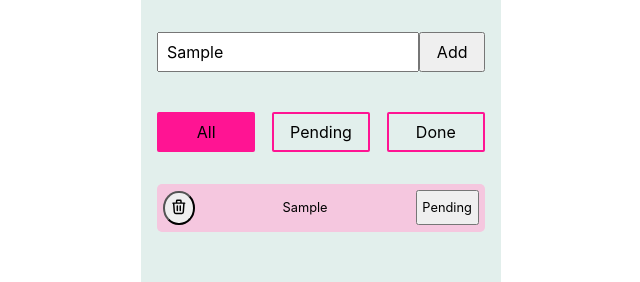
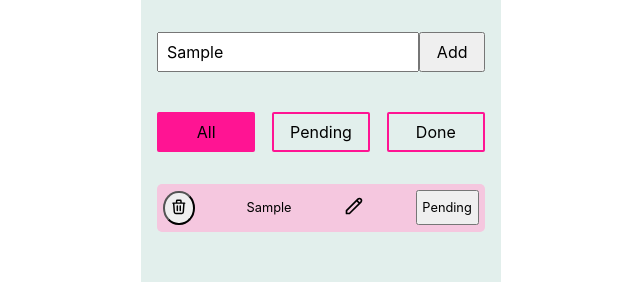
Before and after one commit to PulexIrritans/ToDo-List, a React (Create React App) app: page / in a window 1280 px wide. Both pictures are taken after typing "Sample" into the empty fields and a click on the button "Add". Shown: the top 282 px of the page, without its empty margins (319-959 px from the left). Built offline with nearby package versions, Linux system fonts and the light colour scheme.

Commit message:
added render content for edit mode

```diff
--- a/src/App.jsx
+++ b/src/App.jsx
@@ -1,49 +1,93 @@
 import "./App.css";
-import Header from './Components/Header';
-import Footer from './Components/Footer';
+import Header from "./Components/Header";
+import Footer from "./Components/Footer";
 import ToDoItem from "./Components/ToDoItem";
 import Filter from "./Components/Filter";
-import React, { useState } from 'react';
+import React, { useState } from "react";
+import { nanoid } from "nanoid";
 
 function App() {
-  const filter = ([{name: "All", status: "On"}, {name: "Pending", status: "Off"}, {name: "Done", status: "Off"}]);
+  const filter = [
+    { name: "All", status: "On" },
+    { name: "Pending", status: "Off" },
+    { name: "Done", status: "Off" },
+  ];
 
-  const [items, setItems] = useState([]);
+  const [newTodo, setNewTodo] = useState({
+    id: "",
+    text: "",
+    status: "Pending",
+  });
+  const [todoItemsList, setTodoItemsList] = useState([]);
   const [filterStatus, setFilterStatus] = useState("All");
+
+  const handleInput = (event) => {
+    const input = { ...newTodo };
+    input.text = event.target.value;
+    input.id = nanoid();
+    setNewTodo(input);
+  };
+
+  const handleUpdateInput = () => {}
+
+  const add = (todo) => {
+    const newItems = [...todoItemsList];
+    newItems.push(todo);
+    setTodoItemsList(newItems);
+  };
 
   // DO NOT Delete item from the filter function - it won't work!!
   const remove = (number) => {
-    const newItems = items.filter((item) => item.id !== number)
-    setItems(newItems)
-  }
-
-  const add = (todo) => {
-    const newItems = [...items]
-    newItems.push(todo)
-    setItems(newItems)
-  }
+    const newItems = todoItemsList.filter((item) => item.id !== number);
+    setTodoItemsList(newItems);
+  };
 
   const toggleStatus = (number) => {
-    const newItems = items.map((item => {if (item.id === number) {return {
-      ...item,
-      status: item.status==="Done" ? "Pending" : "Done"}} else {return item}}))
-    setItems(newItems)
-  }
+    const newItems = todoItemsList.map((item) => {
+      if (item.id === number) {
+        return {
+          ...item,
+          status: item.status === "Done" ? "Pending" : "Done",
+        };
+      } else {
+        return item;
+      }
+    });
+    setTodoItemsList(newItems);
+  };
 
   const showfilter = (name) => {
-    setFilterStatus(name)
-  }
+    setFilterStatus(name);
+  };
 
   return (
     <div className="App">
-      <Header add={add}/>
+      <Header add={add} handleInput={handleInput} newTodo={newTodo} />
       <main className="Main">
-        <Filter filter={filter} showfilter={showfilter} filterStatus={filterStatus}/>
+        <Filter
+          filter={filter}
+          showfilter={showfilter}
+          filterStatus={filterStatus}
+        />
         <ul className="Todo-ul">
-          {items.filter((item => filterStatus==="All" || item.status ===filterStatus)).map((item) => <ToDoItem key={item.id} text={item.text} status={item.status} remove={() => remove(item.id)} toggleStatus={() => toggleStatus(item.id)} filterStatus={filterStatus}/>)}
+          {todoItemsList
+            .filter(
+              (item) => filterStatus === "All" || item.status === filterStatus
+            )
+            .map((item) => (
+              <ToDoItem
+                key={item.id}
+                text={item.text}
+                status={item.status}
+                remove={() => remove(item.id)}
+                toggleStatus={() => toggleStatus(item.id)}
+                filterStatus={filterStatus}
+                handleUpdateInput={() => handleUpdateInput(item.id)}
+              />
+            ))}
         </ul>
       </main>
-      <Footer/>
+      <Footer />
     </div>
   );
 }
--- a/src/Components/Header.jsx
+++ b/src/Components/Header.jsx
@@ -1,19 +1,8 @@
-import React, { useState } from 'react';
-import {nanoid} from "nanoid";
-
-const Header = ({ add }) => {
-    const [newTodo, setNewTodo] = useState({id: "", text:"", status:"Pending"})
-
-    const handleInput = (event) => {
-        const input = {...newTodo}
-        input.text = event.target.value
-        input.id = nanoid()
-        setNewTodo(input)
-    }
+const Header = ({ add, handleInput, newTodo }) => {
 
     return (
         <div className="Header">
-            <input className="Header-input" onInput={handleInput} type="text" name="" id="" placeholder="My new Toos"/>
+            <input className="Header-input" onInput={handleInput} type="text" name="" id="" placeholder="My new Todos"/>
             <button className="Header-button" onClick={() => add(newTodo)}>Add</button>
 
         </div>
--- a/src/Components/ToDoItem.jsx
+++ b/src/Components/ToDoItem.jsx
@@ -1,13 +1,28 @@
+import { useState } from 'react'
 import {ReactComponent as TrashLogo} from '../trash.svg'
+import {ReactComponent as EditLogo} from '../edit.svg'
+import {ReactComponent as ConfirmLogo} from '../confirm.svg'
 
-const ToDoItem = ({ text, remove, toggleStatus, status }) => {
-    return (
-        <li className="Todo-li">
+const ToDoItem = ({ text, remove, toggleStatus, status, handleUpdateInput }) => {
+
+const [detailsMode, setDetailsMode] = useState(false)
+
+
+    return  <li className="Todo-li">
+        {detailsMode ? (
+            <form onSubmit ={setDetailsMode}>
+                 <input onInput={handleUpdateInput} value={text}></input>
+                 <button><ConfirmLogo style={{width: "20px"}}/></button>
+            </form>
+        ) : (
+        <>
         <button className="Trash-button" onClick={remove}><TrashLogo className="Trash-svg"/></button>
         <p>{text}</p>
+        <div onClick={setDetailsMode}><EditLogo style={{width: "20px"}}/></div>
         <button className={`Todo-li-button ${status}`} onClick={toggleStatus}>{status}</button>
+        </>
+        )}
         </li>
-    )
 }
 
 export default ToDoItem
```
Also changed, not shown: src/confirm.svg (added), src/edit.svg (added).
